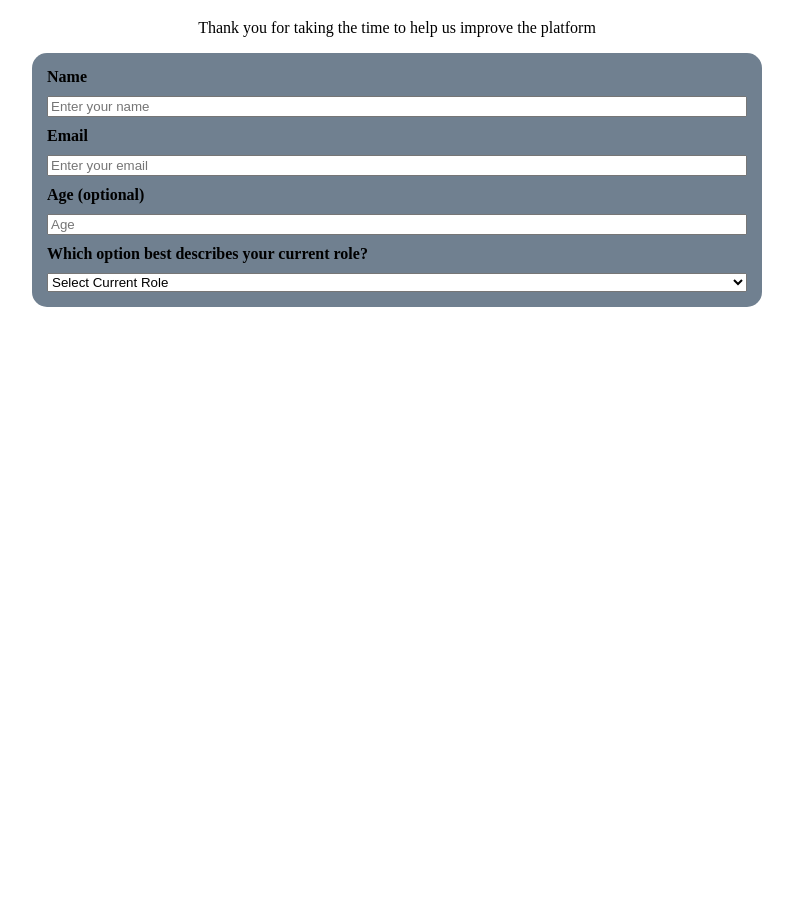
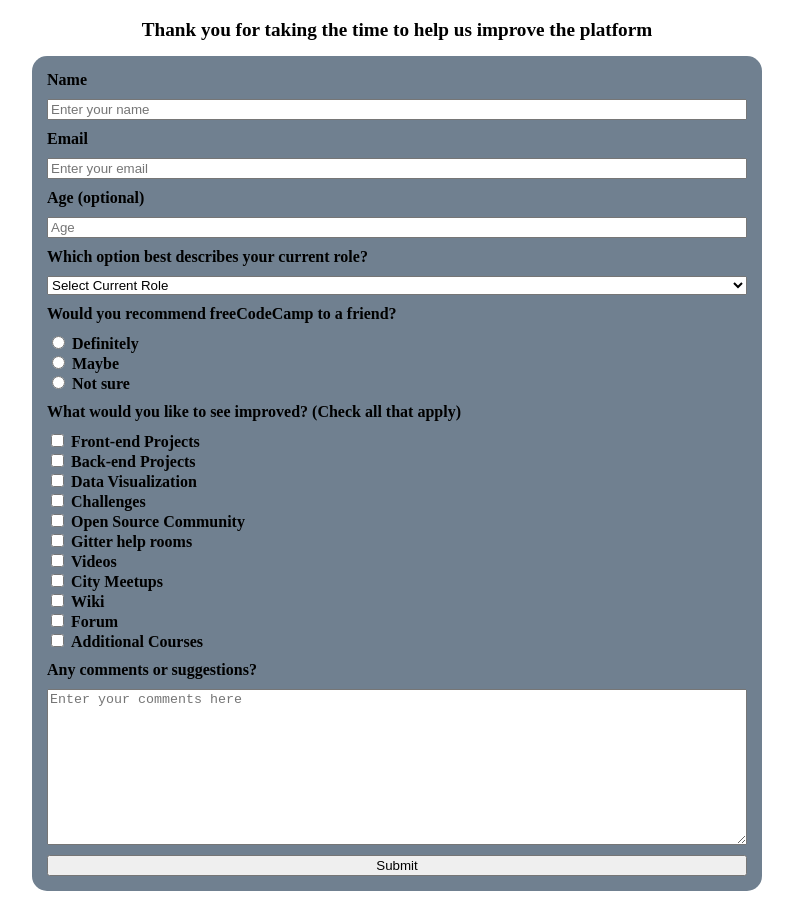
Before and after one commit to CRSpeight/FCC-Survey-Page, a plain HTML site: page index.html in a window 1280 px wide. Shown: the part 61-960 px from the top of the page, without its empty margins (243-1036 px from the left). Before the commit the page ends 800 px from the top, so only its background shows below. Drawn offline with Linux system fonts and the light colour scheme.

Commit message:
initial requirements complete

```diff
--- a/index.html
+++ b/index.html
@@ -36,6 +36,56 @@
           <option value="preferNotToStay">Prefer Not to Say</option>
           <option value="other">Other</option>
         </select>
+
+        <p>Would you recommend freeCodeCamp to a friend?</p>
+        <div class="radio-buttons">
+          <input
+            type="radio"
+            name="recommend"
+            id="definitely"
+            value="definitely"
+          />
+          <label for="definitely">Definitely</label><br />
+          <input type="radio" name="recommend" id="maybe" value="maybe" />
+          <label for="maybe">Maybe</label><br />
+          <input type="radio" name="recommend" id="notSure" value="notSure" />
+          <label for="notSure">Not sure</label>
+        </div>
+        <p>What would you like to see improved? (Check all that apply)</p>
+        <div>
+          <input type="checkbox" value="frontEnd" />
+          <label>Front-end Projects</label><br />
+          <input type="checkbox" value="backEnd" />
+          <label>Back-end Projects</label><br />
+          <input type="checkbox" value="dataViz" />
+          <label>Data Visualization</label><br />
+          <input type="checkbox" value="challenges" />
+          <label>Challenges</label><br />
+          <input type="checkbox" value="openSourceCommunity" />
+          <label>Open Source Community</label><br />
+          <input type="checkbox" value="glitterHelpRooms" />
+          <label>Gitter help rooms</label><br />
+          <input type="checkbox" value="videos" />
+          <label>Videos</label><br />
+          <input type="checkbox" value="cityMeetups" />
+          <label>City Meetups</label><br />
+          <input type="checkbox" value="wiki" />
+          <label>Wiki</label><br />
+          <input type="checkbox" value="forum" />
+          <label>Forum</label><br />
+          <input type="checkbox" value="additionalCourses" />
+          <label>Additional Courses</label><br />
+        </div>
+
+        <label for="comments">Any comments or suggestions?</label>
+        <textarea
+          name="comments"
+          id="comments"
+          cols="30"
+          rows="10"
+          placeholder="Enter your comments here"
+        ></textarea>
+        <button type="submit" id="submit">Submit</button>
       </form>
     </div>
   </body>
--- a/styles.css
+++ b/styles.css
@@ -11,12 +11,19 @@
   text-align: center;
 }
 
+#description {
+  padding-bottom: 15px;
+  font-size: larger;
+}
+
 #survey-form {
   display: grid;
   grid-template-columns: 1fr;
   gap: 10px;
 }
 
-label {
+label,
+p {
   font-weight: bold;
+  margin: 0;
 }
```
